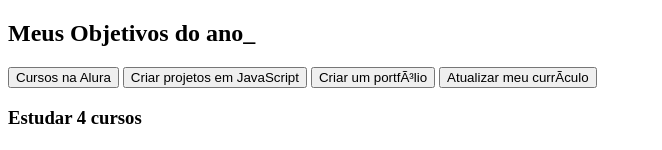
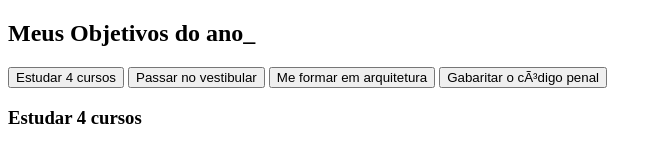
Before and after one commit to lebecasa/index.html, a plain HTML site: page index.html in a window 1280 px wide. Shown: the top 150 px of the page, without its empty margins (0-662 px from the left). Drawn offline with Linux system fonts and the light colour scheme.

Commit message:
Update index.html

```diff
--- a/index.html
+++ b/index.html
@@ -13,10 +13,10 @@ scale=1.0”>
     <section class=”conteudo-principal”>
 <h2 class=”titulo-principal”>Meus Objetivos do ano<span>_</span></h2>
  <div class=”botoes”>
-    <button class=”botao”>Cursos na Alura</button>
-    <button class=”botao”>Criar projetos em JavaScript</button>
-    <button class=”botao”>Criar um portfólio</button>
-    <button class=”botao”>Atualizar meu currículo</button>
+    <button class=”botao”>Estudar 4 cursos</button>
+    <button class=”botao”>Passar no vestibular</button>
+    <button class=”botao”>Me formar em arquitetura</button>
+    <button class=”botao”>Gabaritar o código penal</button>
     </div>
     <div class= "aba-conteudo ativo">
       <h3>Estudar 4 cursos</h3>
```
